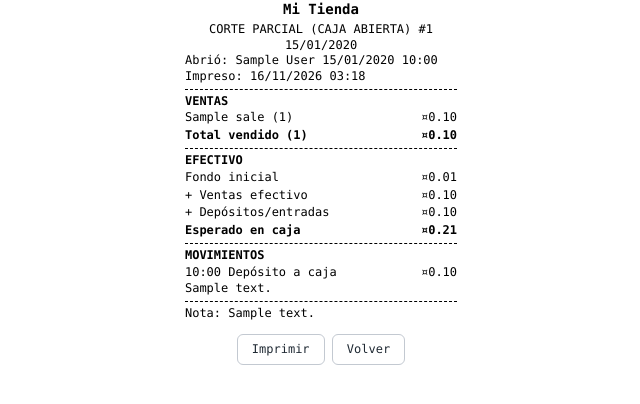
After one commit to sillycatdevelopment/StorePOS2, an ASP.NET Core app: page /Cash/Ticket?id=1 in a window 1280 px wide. The commit adds this page. Shown: the top 404 px of the page, without its empty margins (319-959 px from the left). Run offline with ASP.NET Core 8, Linux system fonts and the light colour scheme; the visitor is signed in with stand-in values (Sample User, id 1); tables that the repository leaves empty hold one stand-in row (values such as "Sample post"); the project's own start-up code is not run, and a stand-in starts its controllers and pages; some libraries are stand-ins or nearby versions.

Commit message:
Imprimir listas y corte en ticket

```diff
--- a/src/StorePos.Web/Pages/Cash/Details.cshtml
+++ b/src/StorePos.Web/Pages/Cash/Details.cshtml
@@ -4,6 +4,7 @@
 <div class="toolbar">
     <h1>Corte #@c.Id — @F.D(c.BusinessDate) @(c.Status == ClosingStatus.Open ? "(abierto)" : "")</h1><span class="spacer"></span>
     <a class="btn" href="#" data-print>Imprimir</a>
+    <a class="btn primary" href="/Cash/Ticket?id=@c.Id" target="_blank">Imprimir en ticket</a>
 </div>
 <p>Abrió @c.OpenedByUser?.DisplayName el @F.DT(c.OpenedAt)@if (c.ClosedAt is not null) { <span> · Cerró @c.ClosedByUser?.DisplayName el @F.DT(c.ClosedAt)</span> }</p>
 @if (c.Notes is not null) { <div class="alert warn">Nota del corte: @c.Notes</div> }
--- a/src/StorePos.Web/Pages/Cash/Index.cshtml
+++ b/src/StorePos.Web/Pages/Cash/Index.cshtml
@@ -17,7 +17,8 @@ else
 {
     var c = Model.Summary.Closing;
     <p>Caja abierta el <strong>@F.DT(c.OpenedAt)</strong> por @c.OpenedByUser?.DisplayName.
-        <a class="btn primary" href="/Cash/Close?id=@c.Id">Hacer corte y cerrar el día</a></p>
+        <a class="btn primary" href="/Cash/Close?id=@c.Id">Hacer corte y cerrar el día</a>
+        <a class="btn" href="/Cash/Ticket?id=@c.Id" target="_blank">Corte parcial en ticket</a></p>
     <partial name="_Summary" model="Model.Summary" />
     <form method="post" asp-page-handler="Movement" class="card">
         <h2>Registrar movimiento de efectivo</h2>
--- /dev/null
+++ b/src/StorePos.Web/Pages/Cash/Ticket.cshtml
@@ -0,0 +1,63 @@
+@page
+@model StorePos.Web.Pages.Cash.TicketModel
+@{
+    Layout = "_TicketLayout";
+    var s = Model.Summary; var c = s.Closing;
+    bool closed = c.Status == ClosingStatus.Closed;
+    ViewData["Title"] = "Corte " + c.Id;
+}
+<h2>@Model.StoreName</h2>
+<div style="text-align:center">@(closed ? "CORTE DE CAJA" : "CORTE PARCIAL (CAJA ABIERTA)") #@c.Id<br />@F.D(c.BusinessDate)</div>
+<div>Abrió: @c.OpenedByUser?.DisplayName @F.DT(c.OpenedAt)</div>
+@if (closed) { <div>Cerró: @c.ClosedByUser?.DisplayName @F.DT(c.ClosedAt)</div> }
+else { <div>Impreso: @F.DT(DateTime.Now)</div> }
+<div class="sep"></div>
+<div class="h">VENTAS</div>
+<table>
+    @foreach (var m in s.ByMethod)
+    {
+        <tr><td>@m.Name (@m.SaleCount)</td><td class="r">@F.M(m.AmountCents)</td></tr>
+    }
+    <tr><td><strong>Total vendido (@s.SaleCount)</strong></td><td class="r"><strong>@F.M(s.TotalSalesCents)</strong></td></tr>
+    @if (s.CancelledCount > 0) { <tr><td>Ventas canceladas</td><td class="r">@s.CancelledCount</td></tr> }
+</table>
+<div class="sep"></div>
+<div class="h">EFECTIVO</div>
+<table>
+    <tr><td>Fondo inicial</td><td class="r">@F.M(c.OpeningCashCents)</td></tr>
+    <tr><td>+ Ventas efectivo</td><td class="r">@F.M(s.CashSalesCents)</td></tr>
+    @if (s.DepositsCents + s.OtherInCents > 0) { <tr><td>+ Depósitos/entradas</td><td class="r">@F.M(s.DepositsCents + s.OtherInCents)</td></tr> }
+    @if (s.WithdrawalsCents + s.OtherOutCents > 0) { <tr><td>- Retiros/salidas</td><td class="r">@F.M(s.WithdrawalsCents + s.OtherOutCents)</td></tr> }
+    @if (s.CashExpensesCents > 0) { <tr><td>- Gastos</td><td class="r">@F.M(s.CashExpensesCents)</td></tr> }
+    @if (s.RefundsCents > 0) { <tr><td>- Reembolsos</td><td class="r">@F.M(s.RefundsCents)</td></tr> }
+    <tr><td><strong>Esperado en caja</strong></td><td class="r"><strong>@F.M(s.ExpectedCashCents)</strong></td></tr>
+    @if (closed)
+    {
+        <tr><td>Contado</td><td class="r">@F.M(c.CountedCashCents)</td></tr>
+        <tr><td><strong>Diferencia</strong></td><td class="r"><strong>@F.M(c.DifferenceCents)</strong></td></tr>
+    }
+</table>
+@if (s.Movements.Count > 0)
+{
+    <div class="sep"></div>
+    <div class="h">MOVIMIENTOS</div>
+    <table>
+        @foreach (var m in s.Movements)
+        {
+            <tr><td>@m.CreatedAt.ToString("HH:mm") @DisplayNames.Of(m.Type)@(m.AffectsCash ? "" : "*")<br />@m.Description</td><td class="r">@F.M(m.AmountCents)</td></tr>
+        }
+    </table>
+    if (s.Movements.Any(m => !m.AffectsCash)) { <div>* no fue en efectivo</div> }
+}
+@if (Model.IsManager)
+{
+    <div class="sep"></div>
+    <table><tr><td>Ganancia bruta</td><td class="r">@F.M(s.GrossProfitCents)</td></tr></table>
+}
+@if (!string.IsNullOrWhiteSpace(c.Notes)) { <div class="sep"></div><div>Nota: @c.Notes</div> }
+@if (closed)
+{
+    <div class="sep"></div>
+    <br /><br />
+    <div style="text-align:center">______________________<br />Firma</div>
+}
--- /dev/null
+++ b/src/StorePos.Web/Pages/Cash/Ticket.cshtml.cs
@@ -0,0 +1,23 @@
+using Microsoft.AspNetCore.Mvc;
+using StorePos.Core.Services;
+using StorePos.Core.ViewModels;
+using StorePos.Web.Infrastructure;
+
+namespace StorePos.Web.Pages.Cash;
+
+/// <summary>Cash day summary (corte de caja) formatted for an 80 mm ticket printer.</summary>
+public class TicketModel(CashService cash, SettingsService settings) : AppPageModel
+{
+    public CashSummary Summary { get; private set; } = null!;
+    public string StoreName { get; private set; } = "";
+
+    public async Task<IActionResult> OnGetAsync(int id)
+    {
+        Summary = await cash.GetSummaryAsync(id);
+        var c = Summary.Closing;
+        // Same rule as the closing details page: cashiers only see a closing they closed (or the open day).
+        if (!IsManager && c.ClosedByUserId != CurrentUser.UserId && c.Status == StorePos.Core.Models.ClosingStatus.Closed) return Forbid();
+        StoreName = await settings.GetAsync(SettingKeys.StoreName);
+        return Page();
+    }
+}
--- /dev/null
+++ b/src/StorePos.Web/Pages/Shared/_TicketLayout.cshtml
@@ -0,0 +1,20 @@
+@* Narrow layout for 80 mm thermal printers. Pages set Layout = "_TicketLayout". *@
+<!DOCTYPE html>
+<html lang="es-MX">
+<head>
+    <meta charset="utf-8" />
+    <title>@ViewData["Title"]</title>
+    <link rel="stylesheet" href="~/css/site.css" asp-append-version="true" />
+    <style>@@page { margin: 0; } .receipt td.r { text-align: right; white-space: nowrap; } .receipt .h { font-weight: bold; margin-top: 4px; }</style>
+</head>
+<body style="background:#fff">
+<div class="receipt">
+    @RenderBody()
+    <div class="no-print" style="text-align:center;margin-top:12px">
+        <button class="btn" onclick="window.print()">Imprimir</button>
+        <button class="btn" onclick="history.length > 1 ? history.back() : window.close()">Volver</button>
+    </div>
+</div>
+<script>window.addEventListener('load', function () { setTimeout(function () { window.print(); }, 200); });</script>
+</body>
+</html>
--- a/src/StorePos.Web/Pages/Stocking/Edit.cshtml
+++ b/src/StorePos.Web/Pages/Stocking/Edit.cshtml
@@ -10,6 +10,7 @@
     <h1>@l.Name <span class="badge">@DisplayNames.Of(l.Status)</span></h1><span class="spacer"></span>
     <a class="btn" href="/Reports/Export?handler=Stocking&listId=@l.Id">Excel</a>
     <a class="btn" href="#" data-print>Imprimir</a>
+    <a class="btn" href="/Stocking/Ticket?id=@l.Id" target="_blank">Imprimir en ticket</a>
     @if (Model.Editable) { <a class="btn primary" href="/Stocking/Receive?id=@l.Id">Recibir mercancía…</a> }
 </div>
 <p class="muted small">Creada @F.DT(l.CreatedAt) por @l.CreatedByUser?.DisplayName@(l.IsAutoGenerated ? " (automática)" : "")@(l.PurchasedAt is null ? "" : " · comprada " + F.DT(l.PurchasedAt))@(l.ReceivedAt is null ? "" : " · recibida " + F.DT(l.ReceivedAt))</p>
```
Also changed, not shown: src/StorePos.Web/Pages/Stocking/Ticket.cshtml (added, +40 -0 lines), src/StorePos.Web/Pages/Stocking/Ticket.cshtml.cs (added, +24 -0 lines), 1 other file.
